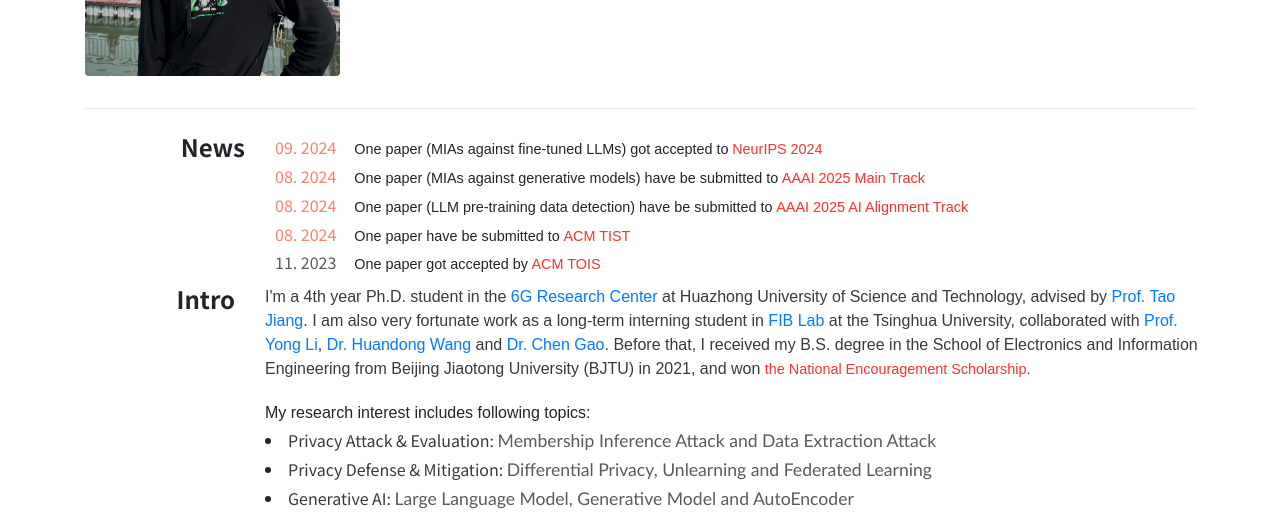
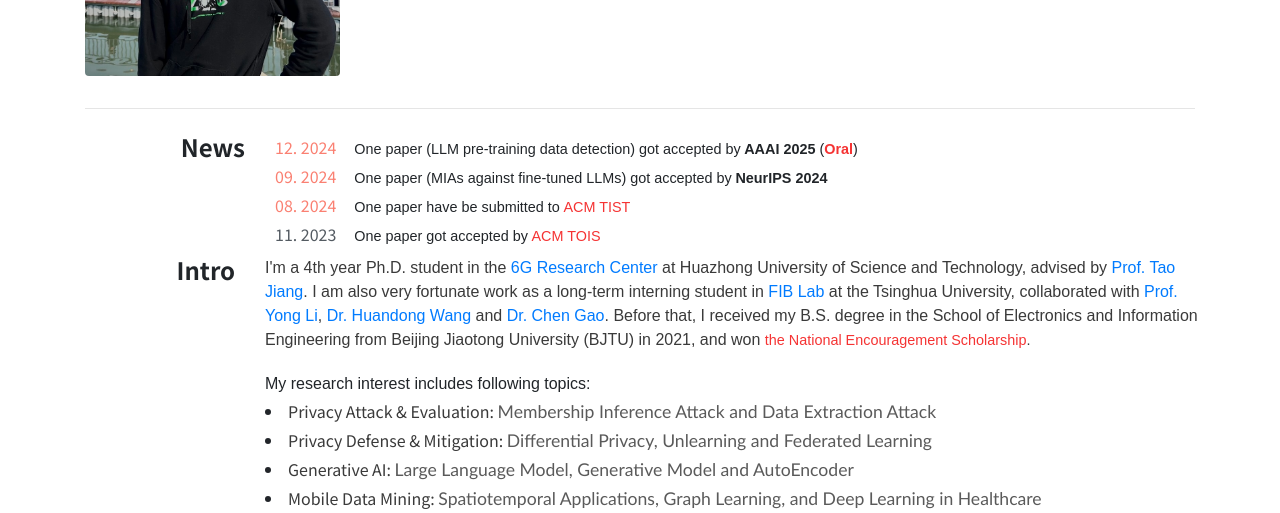
Before and after one commit to wjfu99/wjfu99.github.io, a website: page index.html in a window 1280 px wide. Shown: the part 281-794 px from the top of the page. Drawn offline with nearby package versions, Linux system fonts and the light colour scheme; some icons are missing.

Commit message:
update news section with new paper acceptance details

```diff
--- a/index.html
+++ b/index.html
@@ -113,19 +113,25 @@
       <hr />
       <!-- News Start -->
       <div class="row pt-2">
-        <!--<div class="row">-->
           <div class="col-12 col-md-2">
             <h3 class="secfont text-md-right">News</h3>
           </div>
           <div class="col-12 col-md-10 no-gutters">
             <div class="row no-gutters">
               <div class="col-12 text-md-left">
-                <b class="bbold" style="color:#fa8072;">09. 2024</b>&nbsp;&nbsp;&nbsp;&nbsp;
-                <a class="note">One paper (MIAs against fine-tuned LLMs) got accepted to</a>
-                <a class="note" style="color:#f53333;"> NeurIPS 2024 </a>
+                <b class="bbold" style="color:#fa8072;">12. 2024</b>&nbsp;&nbsp;&nbsp;&nbsp;
+                <a class="note">One paper (LLM pre-training data detection) got accepted by</a>
+                <a class="note"> <b>AAAI 2025</b> (<b style="color:#f53333;">Oral</b>)</a>
               </div>
             </div>
             <div class="row no-gutters">
+              <div class="col-12 text-md-left">
+                <b class="bbold" style="color:#fa8072;">09. 2024</b>&nbsp;&nbsp;&nbsp;&nbsp;
+                <a class="note">One paper (MIAs against fine-tuned LLMs) got accepted by</a>
+                <a class="note"> <b>NeurIPS 2024</b> </a>
+              </div>
+            </div>
+            <!-- <div class="row no-gutters">
               <div class="col-12 text-md-left">
                 <b class="bbold" style="color:#fa8072;">08. 2024</b>&nbsp;&nbsp;&nbsp;&nbsp;
                 <a class="note">One paper (MIAs against generative models) have be submitted to</a>
@@ -138,7 +144,7 @@
                 <a class="note">One paper (LLM pre-training data detection) have be submitted to</a>
                 <a class="note" style="color:#f53333;"> AAAI 2025 AI Alignment Track</a>
               </div>
-            </div>
+            </div> -->
             <div class="row no-gutters">
               <div class="col-12 text-md-left">
                 <b class="bbold" style="color:#fa8072;">08. 2024</b>&nbsp;&nbsp;&nbsp;&nbsp;
```
